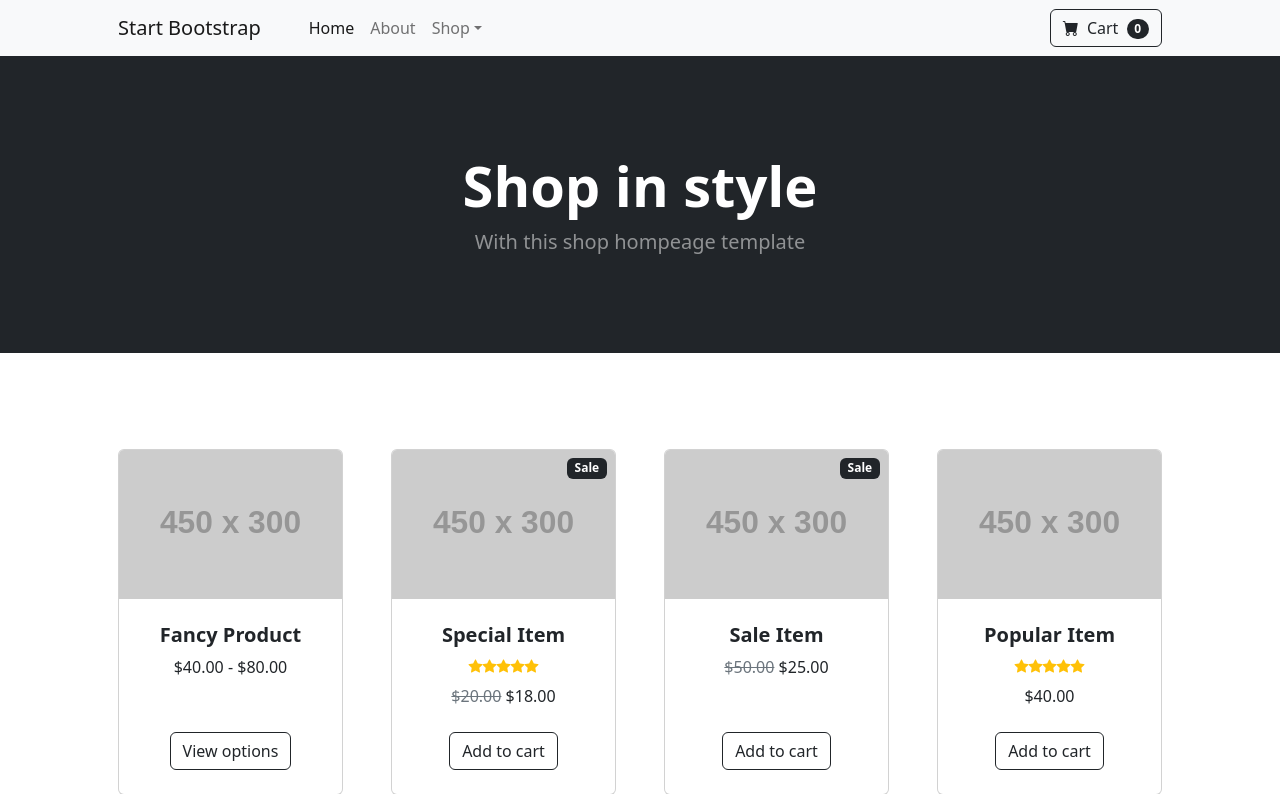
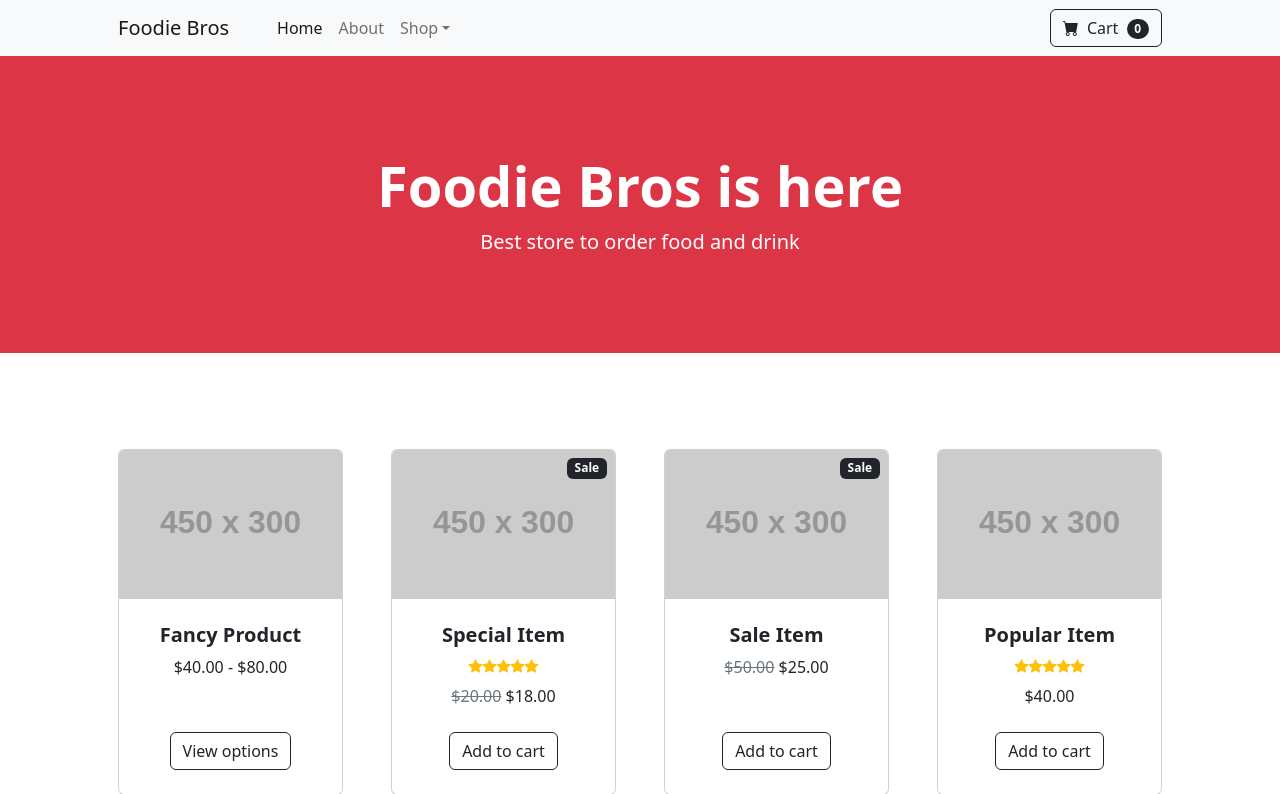
Before and after one commit to KhangUTH/Foodie-Bros-Django, a Django app: page / in a window 1280 px wide. Shown: the top 794 px of the page. Run offline with Django 5.2, Linux system fonts and the light colour scheme; grey boxes labelled with a size stand in for pictures from a placeholder-image service; some libraries are stand-ins or nearby versions.

Commit message:
done for 18/04/2025

```diff
--- a/ecom/fnd_store/templates/home.html
+++ b/ecom/fnd_store/templates/home.html
@@ -7,9 +7,9 @@
         <meta name="viewport" content="width=device-width, initial-scale=1, shrink-to-fit=no" />
         <meta name="description" content="" />
         <meta name="author" content="" />
-        <title>Shop Homepage - Start Bootstrap Template</title>
+        <title>Foodie Bros</title>
         <!-- Favicon-->
-        <link rel="icon" type="image/x-icon" href="{%static 'assets/favicon.ico' %}" />
+        <link rel="icon" type="image" href="{%static 'assets/favicon-32x32.png'%}" />
         <!-- Bootstrap icons-->
         <link href="https://cdn.jsdelivr.net/npm/bootstrap-icons@1.5.0/font/bootstrap-icons.css" rel="stylesheet" />
         <!-- Core theme CSS (includes Bootstrap)-->
@@ -19,7 +19,7 @@
         <!-- Navigation-->
         <nav class="navbar navbar-expand-lg navbar-light bg-light">
             <div class="container px-4 px-lg-5">
-                <a class="navbar-brand" href="#!">Start Bootstrap</a>
+                <a class="navbar-brand" href="#!">Foodie Bros</a>
                 <button class="navbar-toggler" type="button" data-bs-toggle="collapse" data-bs-target="#navbarSupportedContent" aria-controls="navbarSupportedContent" aria-expanded="false" aria-label="Toggle navigation"><span class="navbar-toggler-icon"></span></button>
                 <div class="collapse navbar-collapse" id="navbarSupportedContent">
                     <ul class="navbar-nav me-auto mb-2 mb-lg-0 ms-lg-4">
@@ -46,11 +46,11 @@
             </div>
         </nav>
         <!-- Header-->
-        <header class="bg-dark py-5">
+        <header class="bg-danger py-5">
             <div class="container px-4 px-lg-5 my-5">
                 <div class="text-center text-white">
-                    <h1 class="display-4 fw-bolder">Shop in style</h1>
-                    <p class="lead fw-normal text-white-50 mb-0">With this shop hompeage template</p>
+                    <h1 class="display-4 fw-bolder">Foodie Bros is here</h1>
+                    <p class="lead fw-normal text-white-70 mb-0">Best store to order food and drink</p>
                 </div>
             </div>
         </header>
```
Also changed, not shown: ecom/static/assets/favicon-32x32.png (added), ecom/static/assets/favicon.ico.
